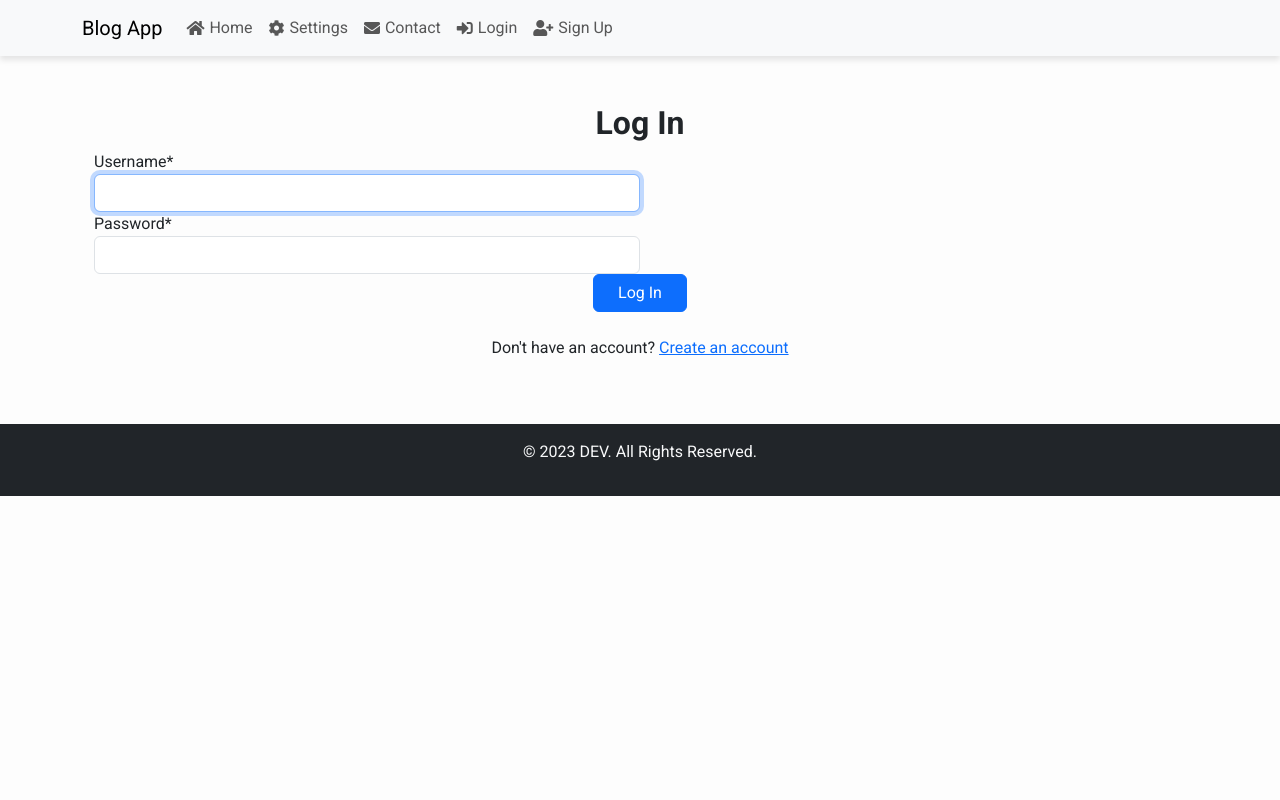
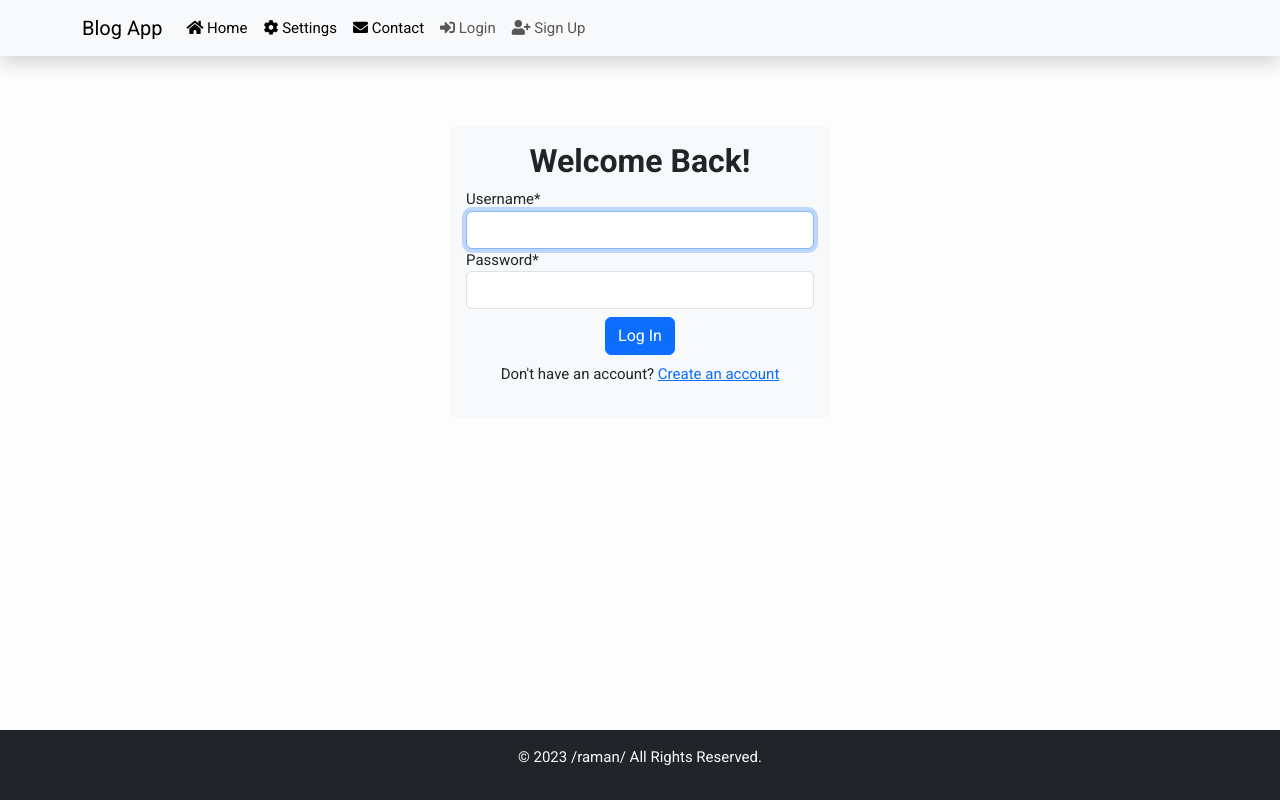
Before and after one commit to itsrcx/learnDjango, a Django app: page /accounts/login/ in a window 1280 px wide. Run offline with Django 4.2, Linux system fonts and the light colour scheme; some libraries are stand-ins or nearby versions.

Commit message:
login validations & styling(hover,members)

```diff
--- a/src/blogging/templates/base.html
+++ b/src/blogging/templates/base.html
@@ -21,51 +21,52 @@
     <style>
         body {
             font-family: "Roboto", sans-serif;
-            font-size: 16px;
+            font-size: 15px;
             background-color: #fdfdfd;
-            }
-        .navbar {
-            box-shadow: 0 4px 6px rgba(0, 0, 0, 0.1);
-        }
-        .navbar-nav .nav-link {
-            display: flex;
-            align-items: center;
-        }
-        .navbar-nav .nav-link i {
-            margin-right: 5px;
             }
         .main-content {
             padding: 20px;
         }
+        .hover-zoom:hover {
+        transition: transform 0.2s; /* Set the duration of the zoom effect */
+        transform: scale(1.03); /* Zoom in a bit on hover */
+        }
+
+        /* Reset the zoom effect on mouse out (optional) */
+        .hover-zoom {
+            transition: transform 0.2s;
+            transform: scale(1); /* Reset to normal size */
+        }
     </style>
 </head>
 <body>
-<nav class="navbar navbar-expand-lg navbar-light bg-light">
+<div class="d-flex flex-column min-vh-100">
+    <nav class="navbar sticky-top shadow navbar-expand-lg navbar-light bg-light">
         <div class="container">
-        <a class="navbar-brand font-weight-bold" href="{% url 'home' %}">Blog App</a>
+            <a class="navbar-brand" href="{% url 'home' %}">Blog App</a>
             <button class="navbar-toggler" type="button" data-bs-toggle="collapse" data-bs-target="#navbarNav" aria-controls="navbarNav" aria-expanded="false" aria-label="Toggle navigation">
                 <span class="navbar-toggler-icon"></span>
             </button>
             <div class="collapse navbar-collapse" id="navbarNav">
                 <ul class="navbar-nav me-auto mb-2 mb-lg-0">
                     <li class="nav-item">
-                    <a class="nav-link" href="#">
+                        <a class="nav-link link-body-emphasis link-offset-2 link-offset-3-hover link-underline link-underline-opacity-0 link-underline-opacity-75-hover" href="#">
                             <i class="fas fa-home"></i> Home
                         </a>
                     </li>
                     <li class="nav-item">
-                    <a class="nav-link" href="#">
+                        <a class="nav-link link-body-emphasis link-offset-2 link-offset-3-hover link-underline link-underline-opacity-0 link-underline-opacity-75-hover" href="#">
                             <i class="fas fa-cog"></i> Settings
                         </a>
                     </li>
                     <li class="nav-item">
-                    <a class="nav-link" href="#">
+                        <a class="nav-link link-body-emphasis link-offset-2 link-offset-3-hover link-underline link-underline-opacity-0 link-underline-opacity-75-hover" href="#">
                             <i class="fas fa-envelope"></i> Contact
                         </a>
                     </li>
                     {% if user.is_authenticated %}
                     <li class="nav-item">
-                    <a class="nav-link" href="{% url 'addPost' %}">
+                        <a class="nav-link link-body-emphasis link-offset-2 link-offset-3-hover link-underline link-underline-opacity-0 link-underline-opacity-75-hover" href="{% url 'addPost' %}">
                             <i class="fas fa-edit"></i> Create Post
                         </a>
                     </li>
@@ -95,16 +96,19 @@
             </div>
         </div>
     </nav>
-<div class="container">
+
+    <div class="container-fluid flex-grow-1">
         {% block content %}
         <!-- content is going to be overriden when inherited. -->
         {% endblock content %}
     </div>
-<footer class="bg-dark text-light text-center py-3">
+
+    <footer class="footer bg-dark text-light text-center py-3">
         <div class="container">
-        <p>&copy; 2023 DEV. All Rights Reserved.</p>
+            <p>&copy; 2023 /raman/ All Rights Reserved.</p>
         </div>
     </footer>
 
+</div>
 </body>
 </html>
--- a/src/members/templates/registration/login.html
+++ b/src/members/templates/registration/login.html
@@ -7,25 +7,34 @@
 {% load crispy_forms_tags %}
 
 <!--login-->
-<div class="container py-5">
-        <h2 class="text-center"><b>Log In</b></h2>
-    <form method="post">
-        {% csrf_token %}
-        <div class="form-row justify-content-center">
-            <div class="col-6">
-                {{ form.username|as_crispy_field }}
+<div class="container-fluid d-flex justify-content-center align-items-center" style="height: 60vh;">
+    <div class="container">
+        <div class="row justify-content-center">
+            <div class="col-lg-4 col-12 p-3 mb-5 bg-body-tertiary rounded">
+                <h2 class="text-center"><b>Welcome Back!</b></h2>
+                <form method="post">
+                    {% csrf_token %}
+                            <div class="form-group">
+                                {{ form.username|as_crispy_field }}
+                                {{ form.password|as_crispy_field }}
+                            </div>
+                            <div class="text-center my-2">
+                                <button class="btn btn-primary" type="submit">Log In</button>
+                            </div>
+                </form>
+                {% if form.errors %}
+                <div class="text-danger">
+                    {% for error in form.non_field_errors %}
+                        {{ error }}
+                    {% endfor %}
+                </div>
+                {% endif %}
+                <div class="text-center my-2">
+                    <p>Don't have an account? <a href="{% url 'signUp' %}">Create an account</a></p>
+                </div>
             </div>
         </div>
-        <div class="form-row justify-content-center">
-            <div class="col-6">
-                {{ form.password|as_crispy_field }}
-            </div>
-        </div>
-        <div class="text-center">
-            <button class="btn px-4 btn-primary" type="submit">Log In</button>
-        </div>
-    </form>
-    <br><p class="text-center">Don't have an account? <a href="{% url 'signUp' %}">Create an account</a></p>
+    </div>
 </div>
 
 {% endblock content %}
```
Also changed, not shown: src/blogging/templates/blogging/index.html (+16 -10 lines), src/members/templates/registration/signup.html (+14 -9 lines), src/members/templates/registration/logout.html (deleted). Lines whose indentation alone changed are shown as unchanged.
